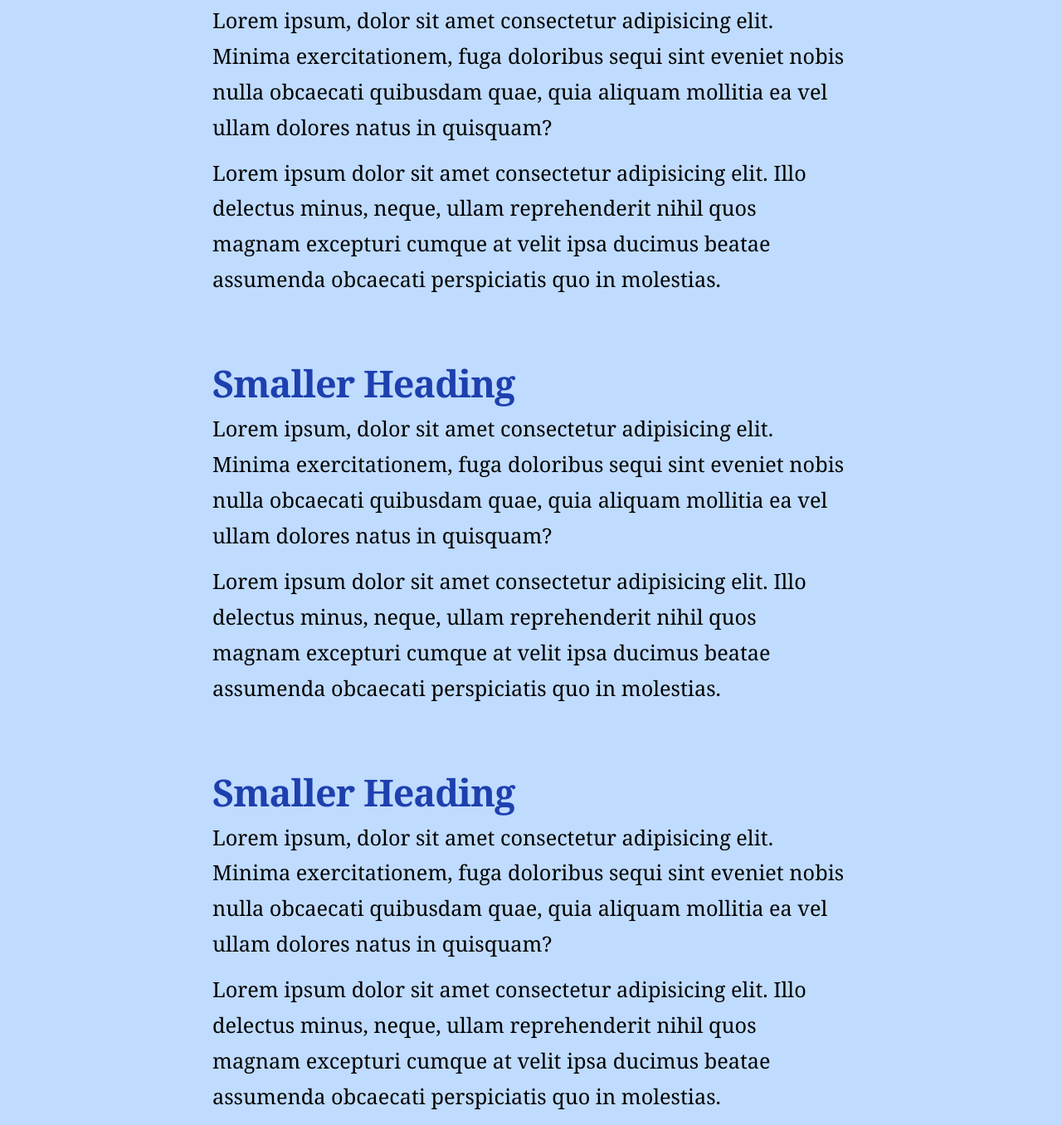
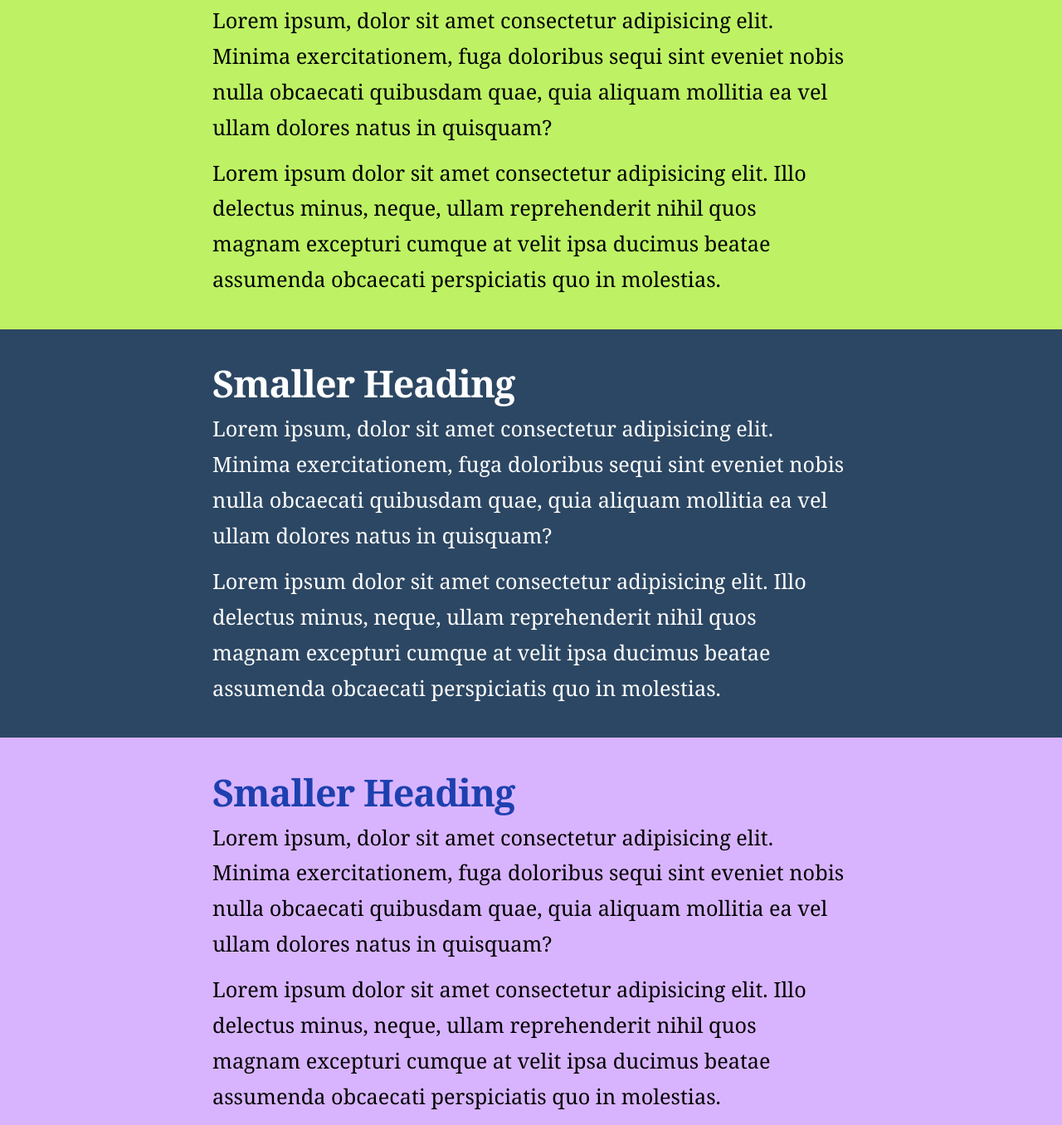
Before and after one commit to orlakinane/orlakinane.github.io, a plain HTML site: page exercises/page-3.html in a window 1280 px wide. Shown: the part 1441-2797 px from the top of the page at 83% size. Drawn offline with Linux system fonts and the light colour scheme.

Commit message:
Add files via upload

```diff
--- a/exercises/assets/css/style-3.css
+++ b/exercises/assets/css/style-3.css
@@ -330,3 +330,28 @@ p {
     line-height: 1.7;
 	margin-bottom: 12px;
 }
+
+.section-1 {
+background-color: var(--trend-300);
+}
+
+.section-2 {
+background-color: var(--sky-200);
+}
+
+.section-3 {
+background-color: var(--lime-300);
+}
+
+.section-4 {
+background-color: var(--trend-700);
+}
+
+.section-4 h2,
+.section-4 p {
+color: #fff;
+}
+
+.section-5 {
+background-color: var(--purple-300);
+}
--- a/exercises/page-3.html
+++ b/exercises/page-3.html
@@ -25,7 +25,7 @@
 
     <!-- Main content of web page in sections -->
     <main>
-        <section>
+        <section class="section-1">
             <h2>Smaller Heading</h2>
             <p>Lorem ipsum, dolor sit amet consectetur adipisicing elit. Minima exercitationem, fuga doloribus sequi sint eveniet nobis nulla obcaecati quibusdam quae, quia aliquam mollitia ea vel ullam dolores natus in quisquam?</p>
 
@@ -33,7 +33,7 @@
 
         </section>
 
-        <section>
+        <section class="section-2">
             <h2>Smaller Heading</h2>
             <p>Lorem ipsum, dolor sit amet consectetur adipisicing elit. Minima exercitationem, fuga doloribus sequi sint eveniet nobis nulla obcaecati quibusdam quae, quia aliquam mollitia ea vel ullam dolores natus in quisquam?</p>
 
@@ -41,7 +41,7 @@
 
         </section>
 
-        <section>
+        <section class="section-3">
             <h2>Smaller Heading</h2>
             <p>Lorem ipsum, dolor sit amet consectetur adipisicing elit. Minima exercitationem, fuga doloribus sequi sint eveniet nobis nulla obcaecati quibusdam quae, quia aliquam mollitia ea vel ullam dolores natus in quisquam?</p>
 
@@ -49,7 +49,7 @@
 
         </section>
 
-                <section>
+                <section class="section-4">
             <h2>Smaller Heading</h2>
             <p>Lorem ipsum, dolor sit amet consectetur adipisicing elit. Minima exercitationem, fuga doloribus sequi sint eveniet nobis nulla obcaecati quibusdam quae, quia aliquam mollitia ea vel ullam dolores natus in quisquam?</p>
 
@@ -57,7 +57,7 @@
 
         </section>
 
-                <section>
+                <section class="section-5">
             <h2>Smaller Heading</h2>
             <p>Lorem ipsum, dolor sit amet consectetur adipisicing elit. Minima exercitationem, fuga doloribus sequi sint eveniet nobis nulla obcaecati quibusdam quae, quia aliquam mollitia ea vel ullam dolores natus in quisquam?</p>
 
@@ -65,7 +65,7 @@
 
         </section>
 
-                <section>
+                <section class="section-1">
             <h2>Smaller Heading</h2>
             <p>Lorem ipsum, dolor sit amet consectetur adipisicing elit. Minima exercitationem, fuga doloribus sequi sint eveniet nobis nulla obcaecati quibusdam quae, quia aliquam mollitia ea vel ullam dolores natus in quisquam?</p>
 
```
